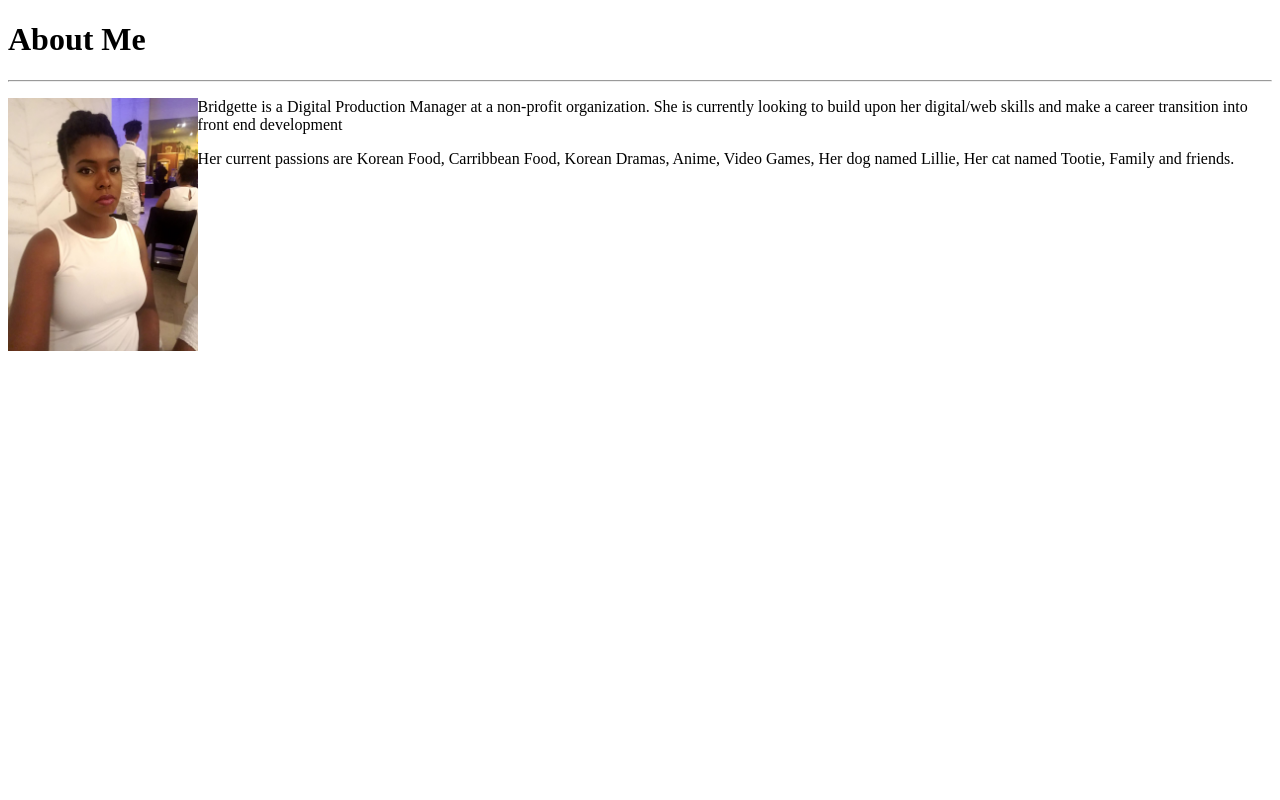
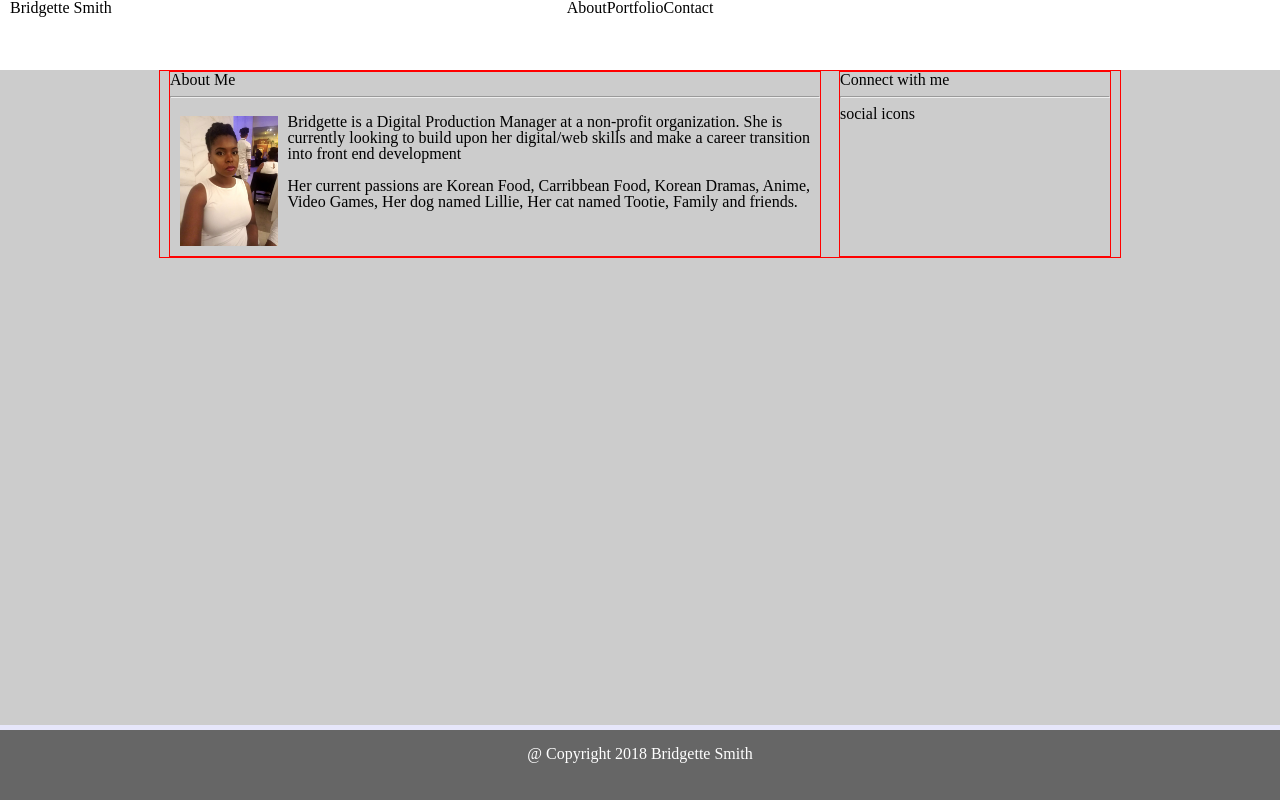
Before and after one commit to Bridgette300/Basic-Portfolio, a plain HTML site: page index.html in a window 1280 px wide. Drawn offline with Linux system fonts and the light colour scheme.

Commit message:
My third commit

```diff
--- a/assets/css/reset.css
+++ b/assets/css/reset.css
@@ -4,7 +4,7 @@
 */
 
 html, body, div, span, applet, object, iframe,
-h1, h2, h3, h4, h5, h6, p, blockquote, pre,
+h1, h2, h3, h4, h5, h6, blockquote, pre,
 a, abbr, acronym, address, big, cite, code,
 del, dfn, em, img, ins, kbd, q, s, samp,
 small, strike, strong, sub, sup, tt, var,
--- a/assets/css/style.css
+++ b/assets/css/style.css
@@ -0,0 +1,63 @@
+.wrapper {
+    margin: 0 auto;
+    display: flex;
+    justify-content: space-around;
+    width: 960px;
+   border: 1px solid red;
+
+}
+
+.content {
+width: 650px;
+border: 1px solid red;
+
+}
+
+.sideBar {
+    width: 270px;
+    border: 1px solid red;
+}
+
+.imgProfile {
+    width: 15%;
+    float: left;
+    margin: 10px;
+}
+.footer {
+    position: fixed;
+    bottom: 0;
+    height: 70px;
+    width: 100%;
+    background-color: #666666;
+    border-top: 5px solid lavender;
+
+}
+.centerContent {
+ text-align: center;
+ color: white;
+}
+.main {
+    background-color: #ccc;
+
+}
+
+.nav {
+    display: flex;
+    justify-content: space-around;
+    position: relative;
+    height: 70px;
+    background-color: white;
+}
+
+.name {
+    position: absolute;
+    left: 0;
+    top: 0;
+    margin-left: 10px;
+
+}
+
+.buttons {
+    display: flex;
+    justify-content: space-around;
+}
--- a/index.html
+++ b/index.html
@@ -3,18 +3,31 @@
 <head>
     <meta charset="utf-8" />
     <meta http-equiv="X-UA-Compatible" content="IE=edge">
-    <title>Bridgette's Basic Portfolio</title>
+    <title>Bridgette's Portfolio</title>
     <meta name="viewport" content="width=device-width, initial-scale=1">
+    <link rel="stylesheet" type="text/css" media="screen" href="./assets/css/style.css" />
+    <link rel="stylesheet" type="text/css" media="screen" href="./assets/css/reset.css" />
 
 </head>
-<body>
-    <h1>About Me</h1>
-    <hr>
-    <div>
-            <img src="assets/images/BSmith-facebook-photo.jpg" width="15%;" style="float:left">
-            <p>Bridgette is a Digital Production Manager at a non-profit organization. She is currently looking to build upon her digital/web skills and make a career transition into front end development</p>
-            <p>Her current passions are Korean Food, Carribbean Food, Korean Dramas, Anime, Video Games, Her dog named Lillie, Her cat named Tootie, Family and friends.</p>
+<body class="main">
+    <nav class="nav">
+<div class="name"><h1>Bridgette Smith</h1></div>
+<div class="buttons">
+        <div>About</div>
+        <div>Portfolio</div>
+        <div>Contact</div>
     </div>
+    </nav>
+        <section class="wrapper">
+                <article class="content"><h2>About Me</h2>
+                    <hr>
+                    <img class="imgProfile" src="assets/images/BSmith-facebook-photo.jpg" >
+                    <p>Bridgette is a Digital Production Manager at a non-profit organization. She is currently looking to build upon her digital/web skills and make a career transition into front end development</p>
+                <p>Her current passions are Korean Food, Carribbean Food, Korean Dramas, Anime, Video Games, Her dog named Lillie, Her cat named Tootie, Family and friends.</p>
+                </article>
+                <article class="sideBar"><h2>Connect with me</h2><hr>social icons</article>
 
+        </section>
+        <footer class="footer"><p class="centerContent">@ Copyright 2018 Bridgette Smith</p></footer>
 </body>
 </html>
```
Also changed, not shown: assets/images/webBackground.jpg (added).
